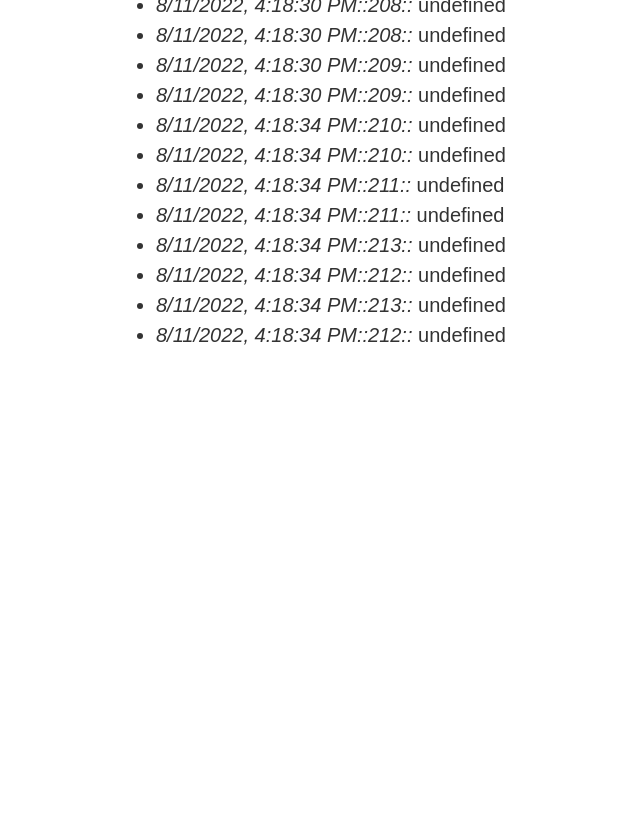
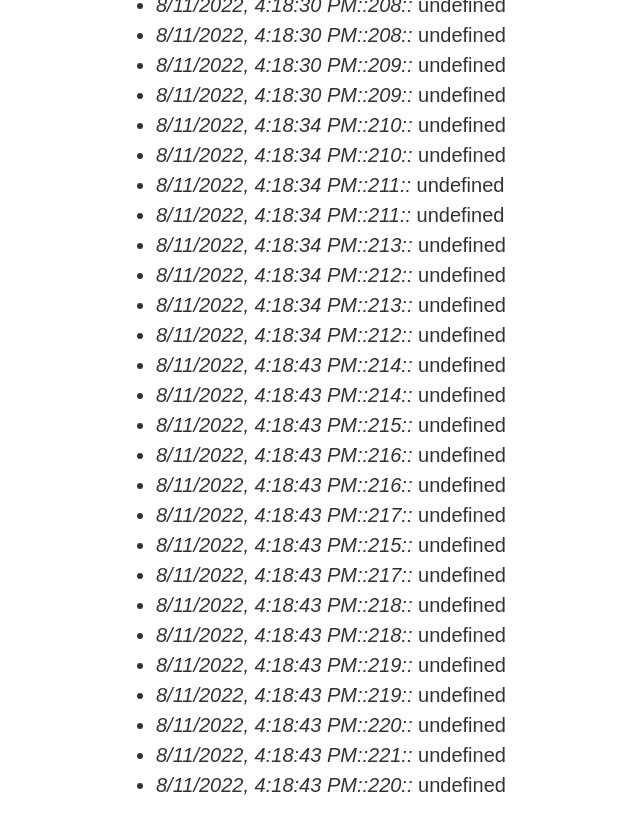
Before and after one commit to todgru/todgru.github.io, a Jekyll site: the page built from feed/index.md, in a window 1280 px wide and 900 px high, scrolled down 3560 px. Shown: the top 834 px of the window, without its empty margins (214-854 px from the left). Built offline with Jekyll 4.4.1, drawn with Linux system fonts in a browser that asks for light colours; our own code applies the rules of GitHub Pages for plain Markdown files; before the commit the page ends 4010 px from its top, so only the background shows below that.

Commit message:
todgrubot: automated feed update

```diff
--- a/feed/index.md
+++ b/feed/index.md
@@ -41,3 +41,18 @@ layout: nobackground
 * _8/11/2022, 4:18:34 PM::212::_ undefined
 * _8/11/2022, 4:18:34 PM::213::_ undefined
 * _8/11/2022, 4:18:34 PM::212::_ undefined
+* _8/11/2022, 4:18:43 PM::214::_ undefined
+* _8/11/2022, 4:18:43 PM::214::_ undefined
+* _8/11/2022, 4:18:43 PM::215::_ undefined
+* _8/11/2022, 4:18:43 PM::216::_ undefined
+* _8/11/2022, 4:18:43 PM::216::_ undefined
+* _8/11/2022, 4:18:43 PM::217::_ undefined
+* _8/11/2022, 4:18:43 PM::215::_ undefined
+* _8/11/2022, 4:18:43 PM::217::_ undefined
+* _8/11/2022, 4:18:43 PM::218::_ undefined
+* _8/11/2022, 4:18:43 PM::218::_ undefined
+* _8/11/2022, 4:18:43 PM::219::_ undefined
+* _8/11/2022, 4:18:43 PM::219::_ undefined
+* _8/11/2022, 4:18:43 PM::220::_ undefined
+* _8/11/2022, 4:18:43 PM::221::_ undefined
+* _8/11/2022, 4:18:43 PM::220::_ undefined
```
